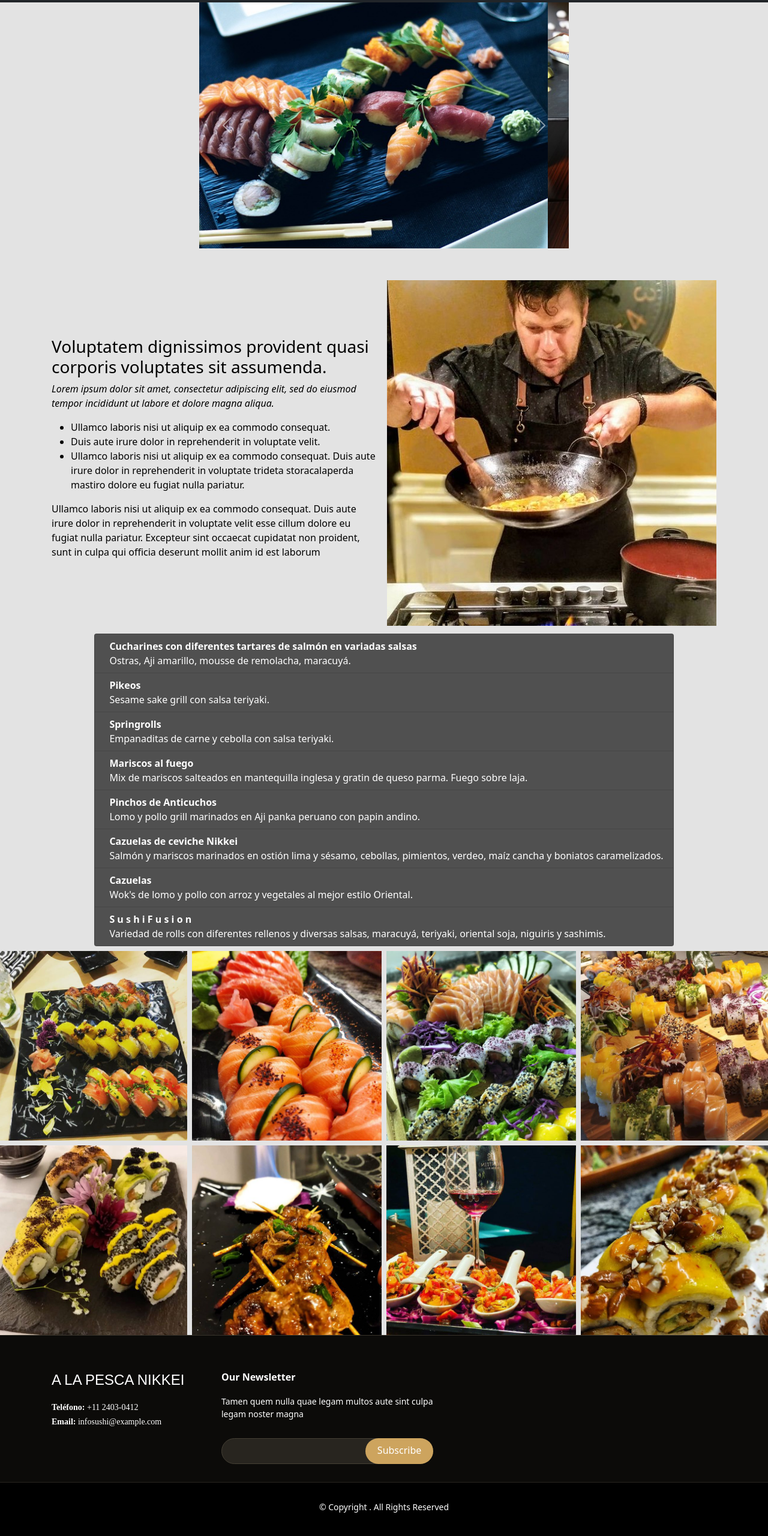
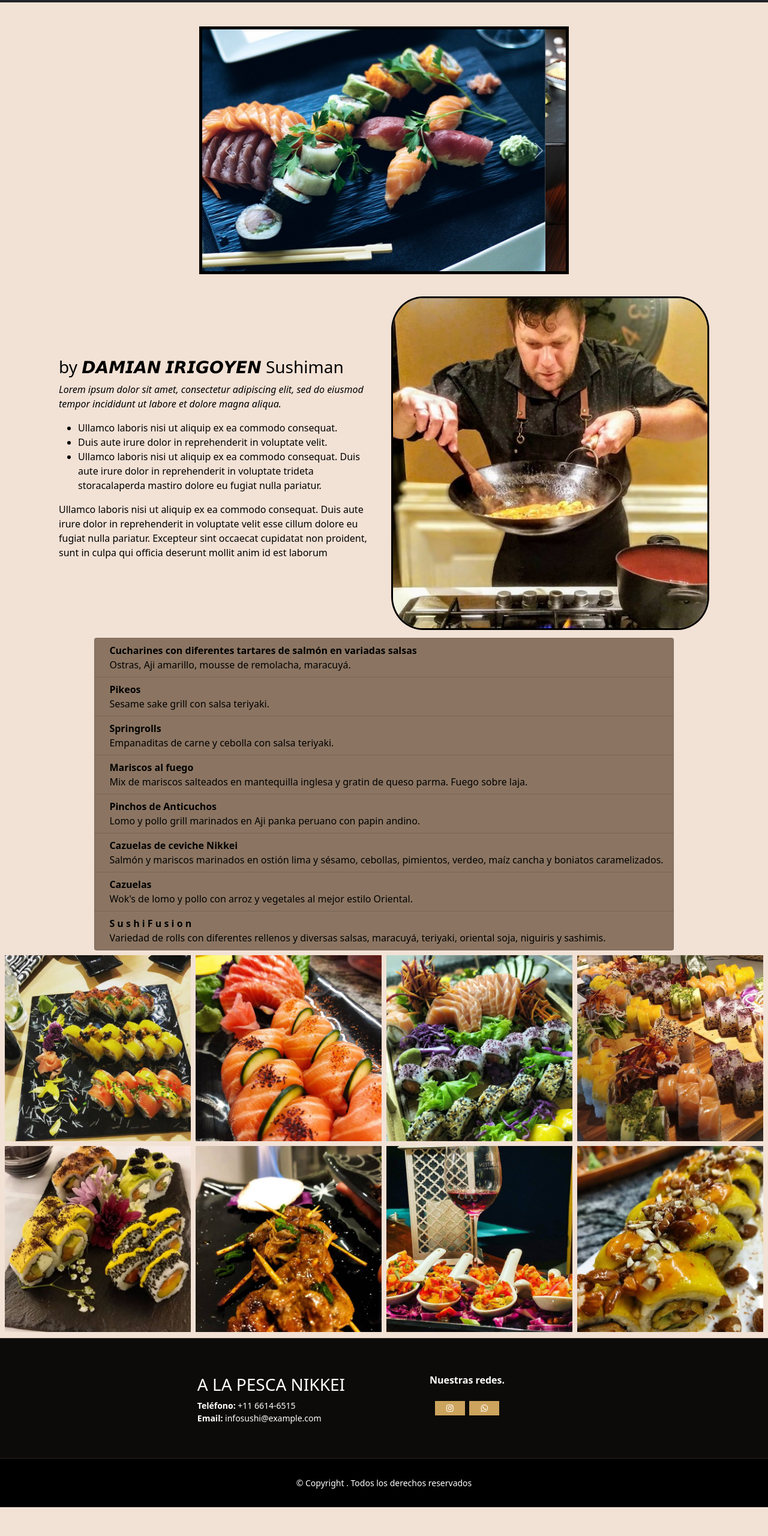
Before and after one commit to eloyalvarez/A_LA_PESCA, a plain HTML site: page index.html in a window 1280 px wide. Shown: the part 232-2792 px from the top of the page at 60% size. After the commit the page ends 2744 px from the top, so only its background shows below. Drawn offline with nearby package versions, Linux system fonts and the light colour scheme.

Commit message:
segundo commit

```diff
--- a/css/style.css
+++ b/css/style.css
@@ -1,9 +1,11 @@
 body {
   color: black;
-  background-color: hsl(0, 0%, 89%);
+  background-color: #f2e1d5;
 }
 
-/*HEADER*/
+/*--------------------------------------------------------------
+# HEADER
+--------------------------------------------------------------*/
 .header {
   overflow: hidden;
   background-color: #313131;
@@ -51,7 +53,9 @@ body {
   }
 }
 
-/*NAV*/
+/*--------------------------------------------------------------
+# NAV
+--------------------------------------------------------------*/
 .container-fluido {
   display: flex;
   justify-content: center !important;
@@ -63,21 +67,25 @@ body {
   align-items: center;
 }
 
-/*CARRUSEL*/
+/*--------------------------------------------------------------
+# CAROUSEL
+--------------------------------------------------------------*/
 
 .carrousel {
-  height: 426px;
+  height: auto;
   width: 640px;
+  margin-top: 5vh;
 }
 
-/*ABOUT*/
+.carousel {
+  border: 5px solid;
+}
+
+/*--------------------------------------------------------------
+# ABOUT
+--------------------------------------------------------------*/
 .about {
   margin: 1vw;
-}
-
-.damian {
-  display: flex;
-  justify-content: flex-end;
 }
 
 .texto {
@@ -86,19 +94,30 @@ body {
   justify-content: center;
 }
 
-/*LISTAS*/
+.chef {
+  border-radius: 10%;
+  border: 3px solid black;
+  max-width: 100%;
+  height: auto;
+}
+
+/*--------------------------------------------------------------
+# LIST
+--------------------------------------------------------------*/
 .lista {
   justify-content: center;
   display: flex;
-  background-color: hsl(0, 0%, 89%);
+  background-color: #f2e1d5;
 }
 
 .unidad {
-  background-color: #505050;
-  color: #fff;
+  background-color: #8b7562;
+  color: black;
 }
 
-/*GALERIA*/
+/*--------------------------------------------------------------
+# GALLERY
+--------------------------------------------------------------*/
 
 * {
   box-sizing: border-box;
@@ -108,6 +127,9 @@ body {
   display: flex;
   flex-wrap: wrap;
   padding: 0 4px;
+  margin-right: 0px;
+  margin-left: 0px;
+  margin-bottom: 10px;
 }
 
 .column {
@@ -139,8 +161,13 @@ body {
 }
 
 /*--------------------------------------------------------------
-# Footer
+# FOOTER
 --------------------------------------------------------------*/
+.row {
+  display: flex;
+  justify-content: center;
+}
+
 #footer {
   background: black;
   padding: 0 0 30px 0;
@@ -155,49 +182,6 @@ body {
   padding: 60px 0 30px 0;
 }
 
-#footer .footer-top .footer-info {
-  margin-bottom: 30px;
-}
-
-#footer .footer-top .footer-info h3 {
-  font-size: 24px;
-  margin: 0 0 20px 0;
-  padding: 2px 0 2px 0;
-  line-height: 1;
-  font-weight: 300;
-  text-transform: uppercase;
-  font-family: "Poppins", sans-serif;
-}
-
-#footer .footer-top .footer-info p {
-  font-size: 14px;
-  line-height: 24px;
-  margin-bottom: 0;
-  font-family: "Playfair Display", serif;
-  color: #fff;
-}
-
-#footer .footer-top .social-links a {
-  font-size: 18px;
-  display: inline-block;
-  background: #28251f;
-  color: #fff;
-  line-height: 1;
-  padding: 8px 0;
-  margin-right: 4px;
-  border-radius: 50%;
-  text-align: center;
-  width: 36px;
-  height: 36px;
-  transition: 0.3s;
-}
-
-#footer .footer-top .social-links a:hover {
-  background: #cda45e;
-  color: #fff;
-  text-decoration: none;
-}
-
 #footer .footer-top h4 {
   font-size: 16px;
   font-weight: 600;
@@ -206,78 +190,10 @@ body {
   padding-bottom: 12px;
 }
 
-#footer .footer-top .footer-links {
-  margin-bottom: 30px;
-}
-
-#footer .footer-top .footer-links ul {
-  list-style: none;
-  padding: 0;
-  margin: 0;
-}
-
-#footer .footer-top .footer-links ul i {
-  padding-right: 2px;
-  color: #cda45e;
-  font-size: 18px;
-  line-height: 1;
-}
-
-#footer .footer-top .footer-links ul li {
-  padding: 10px 0;
+.footer-redes {
   display: flex;
+  flex-direction: column;
   align-items: center;
-}
-
-#footer .footer-top .footer-links ul li:first-child {
-  padding-top: 0;
-}
-
-#footer .footer-top .footer-links ul a {
-  color: #fff;
-  transition: 0.3s;
-  display: inline-block;
-  line-height: 1;
-}
-
-#footer .footer-top .footer-links ul a:hover {
-  color: #cda45e;
-}
-
-#footer .footer-top .footer-newsletter form {
-  margin-top: 30px;
-  background: #28251f;
-  padding: 6px 10px;
-  position: relative;
-  border-radius: 50px;
-  border: 1px solid #454035;
-}
-
-#footer .footer-top .footer-newsletter form input[type="email"] {
-  border: 0;
-  padding: 4px;
-  width: calc(100% - 110px);
-  background: #28251f;
-  color: white;
-}
-
-#footer .footer-top .footer-newsletter form input[type="submit"] {
-  position: absolute;
-  top: -1px;
-  right: -1px;
-  bottom: -1px;
-  border: 0;
-  background: none;
-  font-size: 16px;
-  padding: 0 20px 2px 20px;
-  background: #cda45e;
-  color: #fff;
-  transition: 0.3s;
-  border-radius: 50px;
-}
-
-#footer .footer-top .footer-newsletter form input[type="submit"]:hover {
-  background: #d3af71;
 }
 
 #footer .copyright {
@@ -285,9 +201,25 @@ body {
   padding-top: 30px;
 }
 
-#footer .credits {
-  padding-top: 10px;
+.fa {
+  padding: 5px;
+  font-size: 1px;
+  width: 50px;
   text-align: center;
-  font-size: 13px;
-  color: #fff;
+  text-decoration: none;
+  margin: 5px 2px;
 }
+
+.fa:hover {
+  opacity: 0.7;
+}
+
+.fa-instagram {
+  background: #cda45e;
+  color: white;
+}
+
+.fa-whatsapp {
+  background: #cda45e;
+  color: white;
+}
--- a/index.html
+++ b/index.html
@@ -9,48 +9,43 @@
   <link href="https://cdn.jsdelivr.net/npm/bootstrap@5.1.3/dist/css/bootstrap.min.css" rel="stylesheet"
     integrity="sha384-1BmE4kWBq78iYhFldvKuhfTAU6auU8tT94WrHftjDbrCEXSU1oBoqyl2QvZ6jIW3" crossorigin="anonymous" />
   <link rel="stylesheet" href="./css/style.css" />
-  <link rel="shorcut icon" href="" />
+  <link rel="shorcut icon" href="./Images/Sushi_icon-icons.com_68684.png" />
+  <link rel="stylesheet" href="https://cdnjs.cloudflare.com/ajax/libs/font-awesome/4.7.0/css/font-awesome.min.css">
   <meta name="keywords" content="Tortilla, TortillaLand" />
   <meta name="author" content="Eloy Alvarez" />
 </head>
 
 
 <body>
+  <!-- HEADER -->
   <header>
     <div class="header">
       <a href="#default" class="logo"><img class="ala" src="./Images/Sushiman01.png" alt=""></a>
-      <!-- <div class="header-right">
-          <a class="active" href="#home">Home</a>
-          <a href="#contact">Contact</a>
-          <a href="#about">About</a>
-          <a href="#about">About</a>
-          <a href="#about">About</a>
-          <a href="#about">About</a> -->
     </div>
     </div>
   </header>
 
-
+  <!-- NAV -->
   <nav class="navbar navbar-expand-sm bg-dark navbar-dark">
     <div class="container-fluido">
       <ul class="navbar-nav">
         <li class="nav-item">
-          <a class="nav-link" href="#">Nuestro Chef</a>
+          <a class="nav-link" href="#about">Nuestro Chef</a>
         </li>
         <li class="nav-item">
-          <a class="nav-link" href="#">Menú</a>
+          <a class="nav-link" href="#lista">Menú</a>
         </li>
         <li class="nav-item">
-          <a class="nav-link" href="#">Galería</a>
+          <a class="nav-link" href="#gallery">Galería</a>
         </li>
         <li class="nav-item">
-          <a class="nav-link" href="#">Contacto</a>
+          <a class="nav-link" href="#footer">Contacto</a>
         </li>
       </ul>
     </div>
   </nav>
 
-
+  <!-- CAROUSEL -->
   <section class="m-0 row justify-content-center">
     <div class="col-auto carrousel">
       <div id="carouselExampleControls" class="carousel slide" data-bs-ride="carousel">
@@ -77,22 +72,17 @@
         </button>
       </div>
     </div>
+  </section>
 
-
-  </section>
   <br>
 
+  <!-- ABOUT-INFO -->
   <section id="about" class="about">
     <div class="container">
 
       <div class="row">
-        <div class="col-lg-6 order-1 order-lg-2 damian">
-          <div class="about-img">
-            <img src="./Images/damian.jpg" alt="">
-          </div>
-        </div>
         <div class="col-lg-6 pt-4 pt-lg-0 order-2 order-lg-1 content texto">
-          <h3>Voluptatem dignissimos provident quasi corporis voluptates sit assumenda.</h3>
+          <h3>by 𝘿𝘼𝙈𝙄𝘼𝙉 𝙄𝙍𝙄𝙂𝙊𝙔𝙀𝙉 Sushiman </h3>
           <p class="fst-italic">
             Lorem ipsum dolor sit amet, consectetur adipiscing elit, sed do eiusmod tempor incididunt ut labore et
             dolore
@@ -110,12 +100,17 @@
             culpa qui officia deserunt mollit anim id est laborum
           </p>
         </div>
+        <div class="col-lg-6 order-1 order-lg-2">
+          <div class="about-img">
+            <img src="./Images/damian.jpg" alt="" class="chef">
+          </div>
+        </div>
       </div>
-
     </div>
   </section>
 
-  <section class="lista">
+  <!-- DISHES -->
+  <section class="lista" id="lista">
     <ul class="list-group">
       <li class="list-group-item d-flex justify-content-between align-items-start unidad">
         <div class="ms-2 me-auto">
@@ -127,30 +122,25 @@
         <div class="ms-2 me-auto">
           <div class="fw-bold">Pikeos</div>
           Sesame sake grill con salsa teriyaki.
-
         </div>
-
       </li>
       <li class="list-group-item d-flex justify-content-between align-items-start unidad">
         <div class="ms-2 me-auto">
           <div class="fw-bold">Springrolls</div>
           Empanaditas de carne y cebolla con salsa teriyaki.
         </div>
-
       </li>
       <li class="list-group-item d-flex justify-content-between align-items-start unidad">
         <div class="ms-2 me-auto">
           <div class="fw-bold">Mariscos al fuego</div>
           Mix de mariscos salteados en mantequilla inglesa y gratin de queso parma. Fuego sobre laja.
         </div>
-
       </li>
       <li class="list-group-item d-flex justify-content-between align-items-start unidad">
         <div class="ms-2 me-auto">
           <div class="fw-bold">Pinchos de Anticuchos</div>
           Lomo y pollo grill marinados en Aji panka peruano con papin andino.
         </div>
-
       </li>
       <li class="list-group-item d-flex justify-content-between align-items-start unidad">
         <div class="ms-2 me-auto">
@@ -158,14 +148,12 @@
           Salmón y mariscos marinados en ostión lima y sésamo, cebollas, pimientos, verdeo, maíz cancha y boniatos
           caramelizados.
         </div>
-
       </li>
       <li class="list-group-item d-flex justify-content-between align-items-start unidad">
         <div class="ms-2 me-auto">
           <div class="fw-bold">Cazuelas</div>
           Wok's de lomo y pollo con arroz y vegetales al mejor estilo Oriental.
         </div>
-
       </li>
       <li class="list-group-item d-flex justify-content-between align-items-start unidad">
         <div class="ms-2 me-auto">
@@ -173,11 +161,12 @@
           Variedad de rolls con diferentes rellenos y diversas salsas, maracuyá, teriyaki, oriental soja, niguiris y
           sashimis.
         </div>
-
       </li>
     </ul>
   </section>
-  <div class="row">
+
+  <!-- GALLERY-GRID -->
+  <div class="row" id="gallery">
     <div class="column">
       <img src="./Images/plato1.jpg">
       <img src="./Images/plato2.jpg">
@@ -200,46 +189,33 @@
     </div>
   </div>
 
+  <!-- FOOTER -->
   <footer id="footer">
     <div class="footer-top">
       <div class="container">
         <div class="row">
-
-          <div class="col-lg-3 col-md-6">
+          <div class="col-lg-3 col-md-6 footer-mail">
             <div class="footer-info">
               <h3>A LA PESCA NIKKEI</h3>
               <p>
-                <strong>Teléfono:</strong> +11 2403-0412<br>
+                <strong>Teléfono:</strong> +11 6614-6515<br>
                 <strong>Email:</strong> infosushi@example.com<br>
-
             </div>
           </div>
-
-          <div class="col-lg-4 col-md-6 footer-newsletter">
-            <h4>Our Newsletter</h4>
-            <p>Tamen quem nulla quae legam multos aute sint culpa legam noster magna</p>
-            <form action="" method="post">
-              <input type="email" name="email"><input type="submit" value="Subscribe">
-            </form>
-
+          <div class="col-lg-4 col-md-6 footer-redes">
+            <h4>Nuestras redes.</h4>
+            <div>
+              <a href="https://www.instagram.com/a.la.pesca.nikkei/" class="fa fa-instagram" target="_blank"></a>
+              <a href="https://wa.me/541166146515" class="fa fa-whatsapp" target="_blank"></a>
+            </div>
           </div>
-
         </div>
       </div>
     </div>
-
     <div class="container">
       <div class="copyright">
-        &copy; Copyright <strong><span></span></strong>. All Rights Reserved
+        &copy; Copyright <strong><span></span></strong>. Todos los derechos reservados
       </div>
-      <div class="credits">
-        <!-- All the links in the footer should remain intact. -->
-        <!-- You can delete the links only if you purchased the pro version. -->
-        <!-- Licensing information: https://bootstrapmade.com/license/ -->
-        <!-- Purchase the pro version with working PHP/AJAX contact form: https://bootstrapmade.com/restaurantly-restaurant-template/ -->
-        <!-- Designed by <a href="https://bootstrapmade.com/">BootstrapMade</a> -->
-      </div>
-    </div>
   </footer>
 
   <script src="https://cdn.jsdelivr.net/npm/bootstrap@5.1.3/dist/js/bootstrap.bundle.min.js"
```
Also changed, not shown: Images/Sushi_icon-icons.com_68684.png (added).
